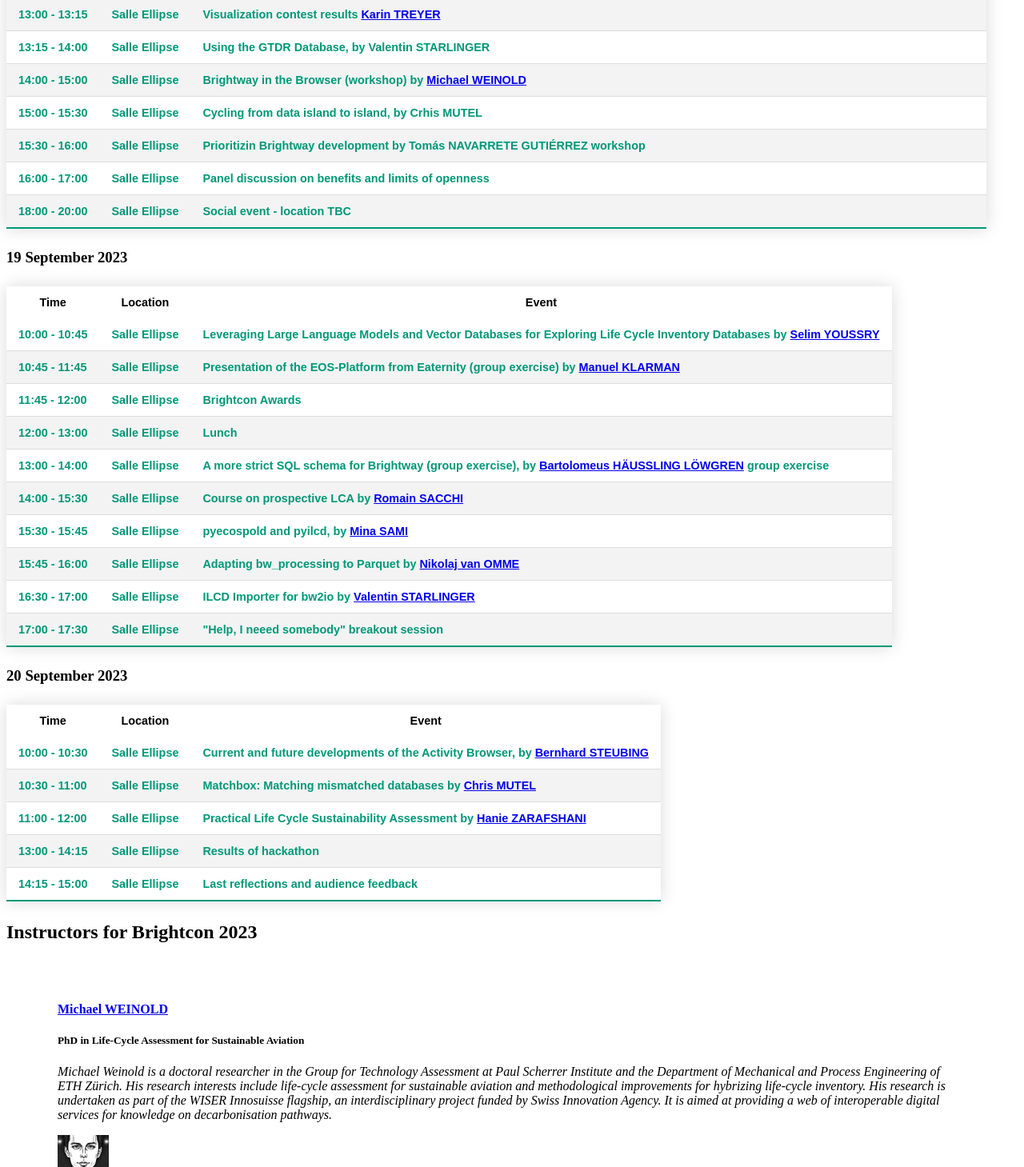
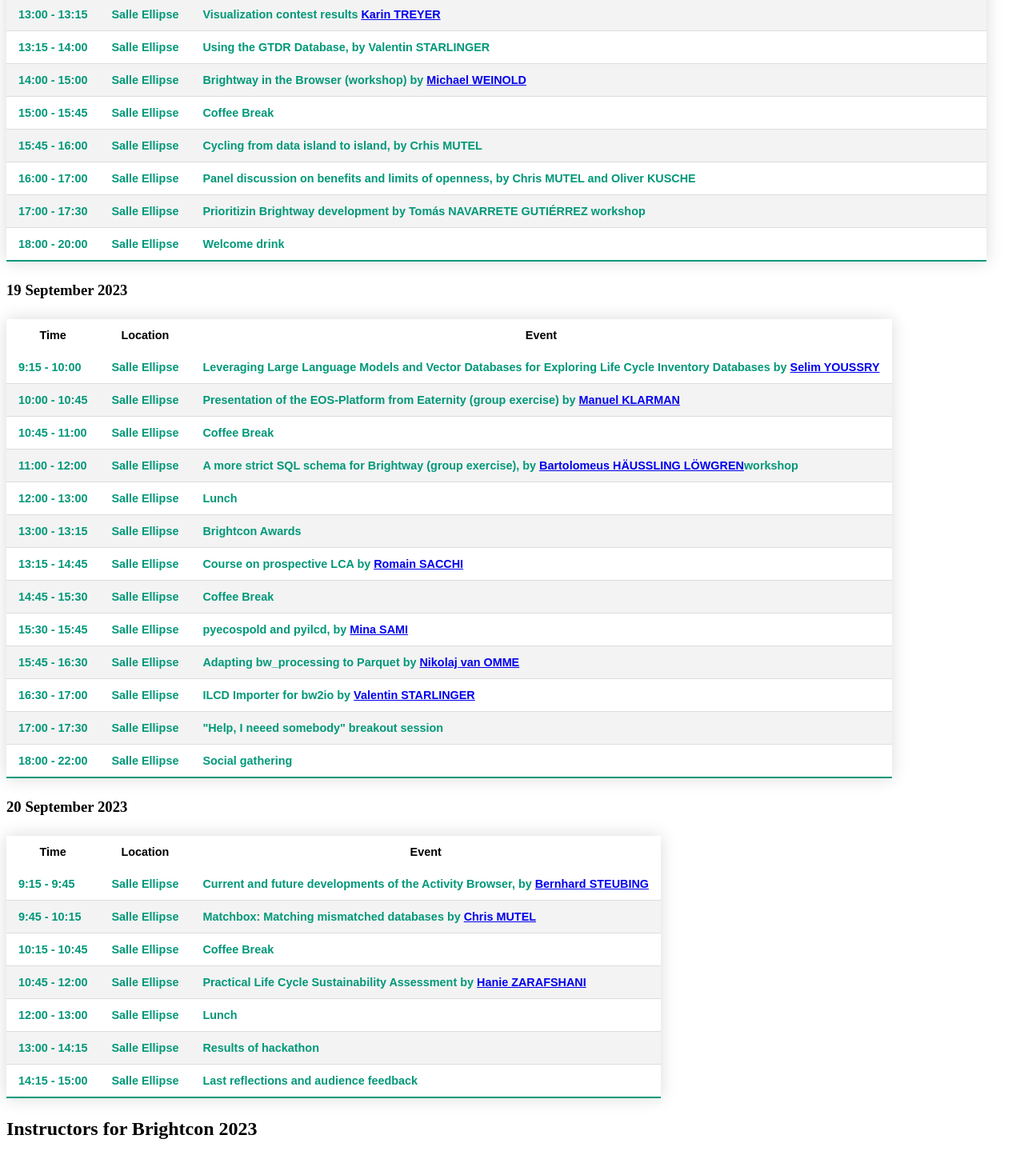
Before and after one commit to Depart-de-Sentier/brightcon-2023-website, a Nuxt app: page /programme in a window 1280 px wide. Shown: the part 1371-2830 px from the top of the page at 80% size. Built offline with nearby package versions, Linux system fonts and the light colour scheme.

Commit message:
update programme

```diff
--- a/pages/programme.vue
+++ b/pages/programme.vue
@@ -150,12 +150,25 @@
               </td>
             </tr>
             <tr class="active-row">
-              <td>15:00 - 15:30</td>
+              <td>15:00 - 15:45</td>
+              <td>Salle Ellipse</td>
+              <td>Coffee Break</td>
+            </tr>
+            <tr class="active-row">
+              <td>15:45 - 16:00</td>
               <td>Salle Ellipse</td>
               <td>Cycling from data island to island, by Crhis MUTEL</td>
             </tr>
             <tr class="active-row">
-              <td>15:30 - 16:00</td>
+              <td>16:00 - 17:00</td>
+              <td>Salle Ellipse</td>
+              <td>
+                Panel discussion on benefits and limits of openness, by Chris
+                MUTEL and Oliver KUSCHE
+              </td>
+            </tr>
+            <tr class="active-row">
+              <td>17:00 - 17:30</td>
               <td>Salle Ellipse</td>
               <td>
                 Prioritizin Brightway development by Tomás NAVARRETE GUTIÉRREZ
@@ -163,14 +176,9 @@
               </td>
             </tr>
             <tr class="active-row">
-              <td>16:00 - 17:00</td>
-              <td>Salle Ellipse</td>
-              <td>Panel discussion on benefits and limits of openness</td>
-            </tr>
-            <tr class="active-row">
               <td>18:00 - 20:00</td>
               <td>Salle Ellipse</td>
-              <td>Social event - location TBC</td>
+              <td>Welcome drink</td>
             </tr>
           </tbody>
         </table>
@@ -187,7 +195,7 @@
           </thead>
           <tbody>
             <tr class="active-row">
-              <td>10:00 - 10:45</td>
+              <td>9:15 - 10:00</td>
               <td>Salle Ellipse</td>
               <td>
                 Leveraging Large Language Models and Vector Databases for
@@ -198,7 +206,7 @@
               </td>
             </tr>
             <tr class="active-row">
-              <td>10:45 - 11:45</td>
+              <td>10:00 - 10:45</td>
               <td>Salle Ellipse</td>
               <td>
                 Presentation of the EOS-Platform from Eaternity (group exercise)
@@ -209,9 +217,20 @@
               </td>
             </tr>
             <tr class="active-row">
-              <td>11:45 - 12:00</td>
+              <td>10:45 - 11:00</td>
               <td>Salle Ellipse</td>
-              <td>Brightcon Awards</td>
+              <td>Coffee Break</td>
+            </tr>
+            <tr class="active-row">
+              <td>11:00 - 12:00</td>
+              <td>Salle Ellipse</td>
+              <td>
+                A more strict SQL schema for Brightway (group exercise), by
+                <NuxtLink :to="{ hash: '#mk' }" external="true"
+                  >Bartolomeus HÄUSSLING LÖWGREN</NuxtLink
+                >
+                <span class="tag">workshop</span>
+              </td>
             </tr>
             <tr class="active-row">
               <td>12:00 - 13:00</td>
@@ -219,17 +238,12 @@
               <td>Lunch</td>
             </tr>
             <tr class="active-row">
-              <td>13:00 - 14:00</td>
+              <td>13:00 - 13:15</td>
               <td>Salle Ellipse</td>
-              <td>
-                A more strict SQL schema for Brightway (group exercise), by
-                <NuxtLink :to="{ hash: '#mk' }" external="true"
-                  >Bartolomeus HÄUSSLING LÖWGREN</NuxtLink
-		  > <span class="tag">group exercise</span>
-              </td>
+              <td>Brightcon Awards</td>
             </tr>
             <tr class="active-row">
-              <td>14:00 - 15:30</td>
+              <td>13:15 - 14:45</td>
               <td>Salle Ellipse</td>
               <td>
                 Course on prospective LCA by
@@ -237,6 +251,11 @@
                   >Romain SACCHI</NuxtLink
                 >
               </td>
+            </tr>
+            <tr class="active-row">
+              <td>14:45 - 15:30</td>
+              <td>Salle Ellipse</td>
+              <td>Coffee Break</td>
             </tr>
             <tr class="active-row">
               <td>15:30 - 15:45</td>
@@ -249,7 +268,7 @@
               </td>
             </tr>
             <tr class="active-row">
-              <td>15:45 - 16:00</td>
+              <td>15:45 - 16:30</td>
               <td>Salle Ellipse</td>
               <td>
                 Adapting bw_processing to Parquet by
@@ -273,6 +292,11 @@
               <td>Salle Ellipse</td>
               <td>"Help, I neeed somebody" breakout session</td>
             </tr>
+            <tr class="active-row">
+              <td>18:00 - 22:00</td>
+              <td>Salle Ellipse</td>
+              <td>Social gathering</td>
+            </tr>
           </tbody>
         </table>
       </div>
@@ -288,7 +312,7 @@
           </thead>
           <tbody>
             <tr class="active-row">
-              <td>10:00 - 10:30</td>
+              <td>9:15 - 9:45</td>
               <td>Salle Ellipse</td>
               <td>
                 Current and future developments of the Activity Browser, by
@@ -298,7 +322,7 @@
               </td>
             </tr>
             <tr class="active-row">
-              <td>10:30 - 11:00</td>
+              <td>9:45 - 10:15</td>
               <td>Salle Ellipse</td>
               <td>
                 Matchbox: Matching mismatched databases by
@@ -308,7 +332,12 @@
               </td>
             </tr>
             <tr class="active-row">
-              <td>11:00 - 12:00</td>
+              <td>10:15 - 10:45</td>
+              <td>Salle Ellipse</td>
+              <td>Coffee Break</td>
+            </tr>
+            <tr class="active-row">
+              <td>10:45 - 12:00</td>
               <td>Salle Ellipse</td>
               <td>
                 Practical Life Cycle Sustainability Assessment by
@@ -316,6 +345,11 @@
                   >Hanie ZARAFSHANI</NuxtLink
                 >
               </td>
+            </tr>
+            <tr class="active-row">
+              <td>12:00 - 13:00</td>
+              <td>Salle Ellipse</td>
+              <td>Lunch</td>
             </tr>
             <tr class="active-row">
               <td>13:00 - 14:15</td>
```
